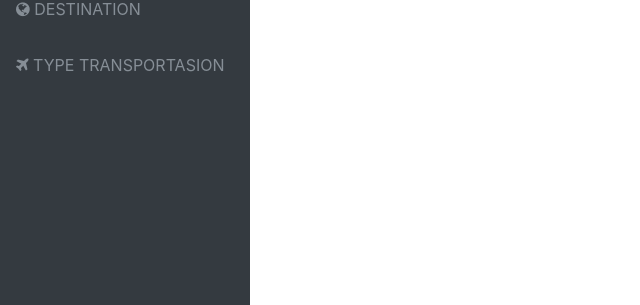
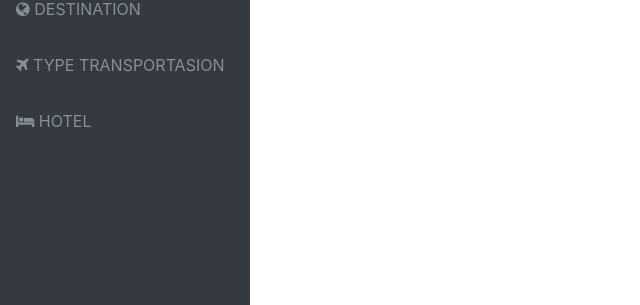
Before and after one commit to nwillouis/Praktikumweb_progres2, a PHP site: page / in a window 1280 px wide. Shown: the part 131-436 px from the top of the page, without its empty margins (0-640 px from the left). Run offline with PHP 8.4, Linux system fonts and the light colour scheme; some libraries are stand-ins or nearby versions.

Commit message:
add hotel

```diff
--- a/index.php
+++ b/index.php
@@ -33,6 +33,12 @@
                         <span class="nav-link-text">TYPE TRANSPORTASION</span>
                     </a>
                 </li>
+                 <li class="nav-item" data-toggle="tooltip" data-placement="right" title="Dashboard">
+                    <a class="nav-link" href="index.html">
+                        <i class="fa fa-bed"></i>
+                        <span class="nav-link-text">HOTEL</span>
+                    </a>
+                </li>
             </ul>
         </div>
     </nav>
```
